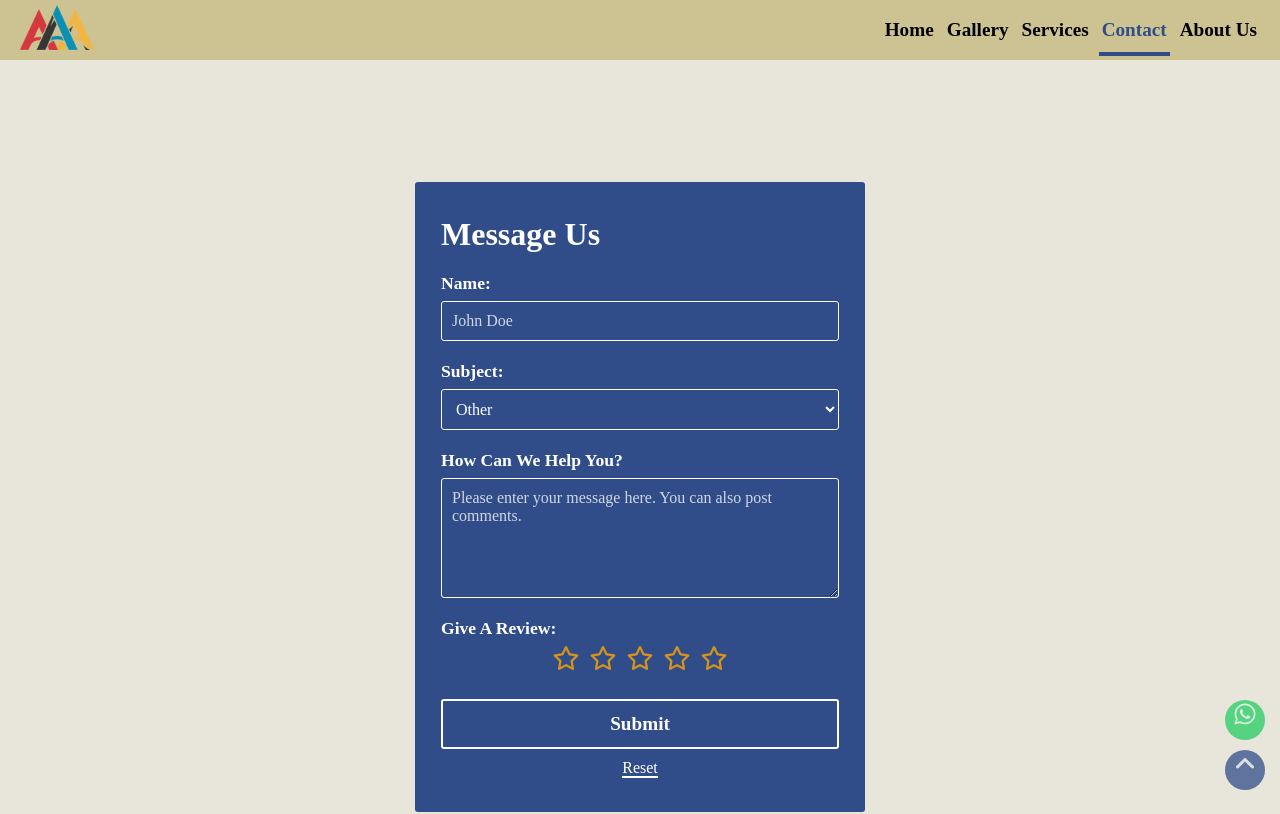
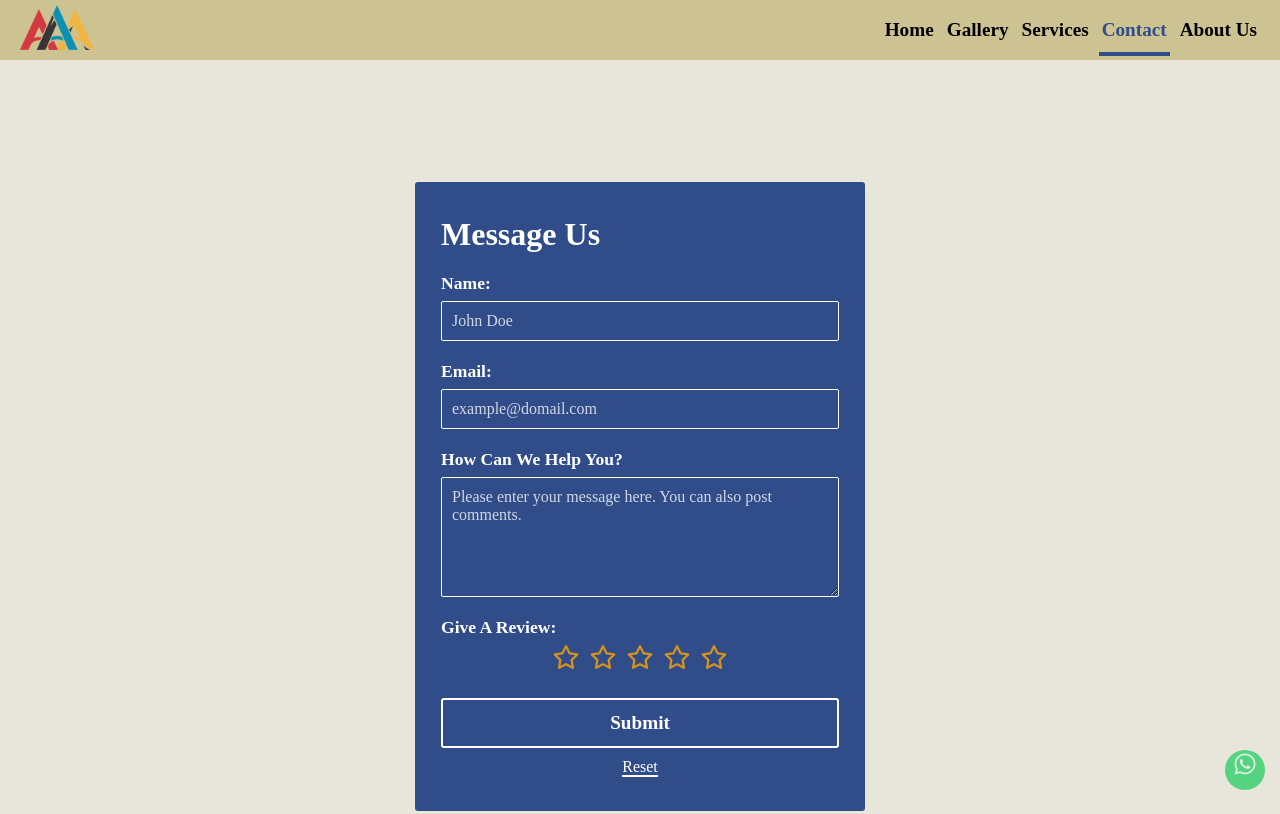
Before and after one commit to abeerlala/AAA-Advertisement, a plain HTML site: page contact.html in a window 1280 px wide. Shown: the top 814 px of the page. Drawn offline with nearby package versions, Linux system fonts and the light colour scheme; a web font is replaced by a local one.

Commit message:
Change Files Again

```diff
--- a/contact.html
+++ b/contact.html
@@ -43,25 +43,23 @@
         </ul>
     </div>
 
-    <a class="To-Top" href="#navbar"><i class="fa-solid fa-angle-up"></i></a>
+    <span id="top"></span>
+
+    <a class="To-Top" href="#top"><i class="fa-solid fa-angle-up"></i></a>
     <a class="To-Wtsp" target="_blank" href="https://wa.me/+971552570992"><i class="fa-brands fa-whatsapp"></i></a>
 
     <br><br><br><br>
 
     <div class="form-container" data-aos="fade-down" data-aos-once="true">
         <h1 class="form-head">Message Us</h1>
-
-        <form action="https://formspree.io/f/mldrrqeb" method="POST" class="form">
+        <form action="#" method="POST" class="form">
             <div class="form-group">
                 <label for="Name">Name:</label>
                 <input name="Name" id="Name" type="text" placeholder="John Doe" required>
             </div>
             <div class="form-group">
-                <label for="Subject">Subject:</label>
-                <select name="Subject" id="Subject">
-                    <option value="Other">Other</option>
-                    <option value="Comment">Comment</option>
-                </select>
+                <label for="Email">Email:</label>
+                <input type="email" name="Email" id="Email" placeholder="example@domail.com">
             </div>
             <div class="form-group">
                 <label for="Message">How Can We Help You?</label>
--- a/index.js
+++ b/index.js
@@ -1,3 +1,5 @@
+// Highlight Current Page Link On Navbar
+
 const navLinks = document.querySelectorAll(".nav-link");
 const currentPage = window.location.href.split("/").pop();
 
@@ -11,14 +13,20 @@ navLinks.forEach(link => {
     }
 });
 
+// Hamburger Menu
+
 document.getElementById('check-icon').addEventListener('click', function () {
     const navList = document.getElementById('nav-list');
     navList.classList.toggle('active');
 });
 
+// Reset Form On Submit
+
 function resetForm() {
     location.reload()
 }
+
+// Rating For Contact Page
 
 document.querySelectorAll('.stars-group span').forEach(function (star, index) {
     star.addEventListener('click', function () {
@@ -61,6 +69,13 @@ document.addEventListener('DOMContentLoaded', () => {
     });
 });
 
+// Show/Hide To Top Button
+
+const toTop = document.querySelector(".To-Top");
+window.addEventListener("scroll", () => {
+    window.scrollY > 300 ? toTop.style.display = "inline-block" : toTop.style.display = "none";
+});
+
 // AOS Initialization
 
 AOS.init();
--- a/style.css
+++ b/style.css
@@ -12,43 +12,30 @@ body {
     background-color: #E8E5DA;
 }
 
-
-:root {
-    --1: #ffffff;
-    --2: #1f2b3e;
-    --3: #acc2ef;
-    --4: #374357;
-    --5: #0b90b4;
-    --6: #cccccc;
-    --7: #000000;
-    --8: #24cc63;
-}
-
 /*
 
 Table Of Contents
 
-Dahi Bhallay
+"Use Ctrl + G To Go To A Line"
 
-1.Nav Styling
-  i.Hamburger Menu Styling
+1.Nav Styling (line:42)
 
-2.Footer Styling
+2.Footer Styling (Line:148)
 
-3.To Top Styling
+3.To Top Styling (Line:240)
 
-4.Universal Heading Styling
+4.Universal Heading Styling (Line:277)
 
 5.Home Page Styling
-  i.Main Styling
-  ii.Services Styling
-  iii.Trusted Clients
+  i.Main Styling (Line:306)
+  ii.Services Styling (Line:332)
+  iii.Trusted Clients (Line:445)
 
-6.Gallery Page Styling
+6.Gallery Page Styling (Line:472)
 
-7.Contact Page Styling
+7.Contact Page Styling (Line:516)
 
-8.About Styling
+8.About Styling (Line:656)
 
 */
 
@@ -100,8 +87,6 @@ Dahi Bhallay
     background-color: #CDC392;
     padding: 15px 3px;
 }
-
-/* Hamburger Menu Styling */
 
 .icon-menu {
     --gap: 5px;
@@ -262,7 +247,7 @@ i:hover {
     font-size: 1.5rem;
     background-color: #304C89;
     border-radius: 50%;
-    bottom: 10px;
+    bottom: 60px;
     right: 15px;
     z-index: 900;
     opacity: .75;
@@ -271,6 +256,7 @@ i:hover {
     width: 40px;
     text-align: center;
     padding-top: 2px;
+    display: none;
 }
 
 .To-Top i,
@@ -279,8 +265,9 @@ i:hover {
 }
 
 .To-Wtsp {
-    bottom: 60px;
+    bottom: 10px;
     background-color: #24cc63;
+    display: inline-block;
 }
 
 .To-Top:hover,
@@ -570,7 +557,7 @@ i:hover {
 .form-group input {
     width: 100%;
     padding: 10px;
-    border-radius: 3px;
+    border-radius: 2px;
     color: #fff;
     background-color: transparent;
     border: 1px solid #fff;
@@ -581,17 +568,6 @@ i:hover {
 .form-group input::placeholder,
 .form-group textarea::placeholder {
     color: #ffffffc7;
-}
-
-.form-group select {
-    width: 100%;
-    padding: 10px;
-    border-radius: 3px;
-    color: #fff;
-    background-color: #304c89;
-    border: 1px solid #fff;
-    font-size: 1rem;
-    outline: none;
 }
 
 .stars-group {
@@ -611,7 +587,7 @@ i:hover {
 .form-group textarea {
     width: 100%;
     padding: 10px;
-    border-radius: 3px;
+    border-radius: 2px;
     resize: none;
     color: #fff;
     height: 120px;
```
Also changed, not shown: about.html (+3 -1 lines), gallery.html (+3 -1 lines), index.html (+3 -1 lines), responsive.css (+0 -10 lines).
